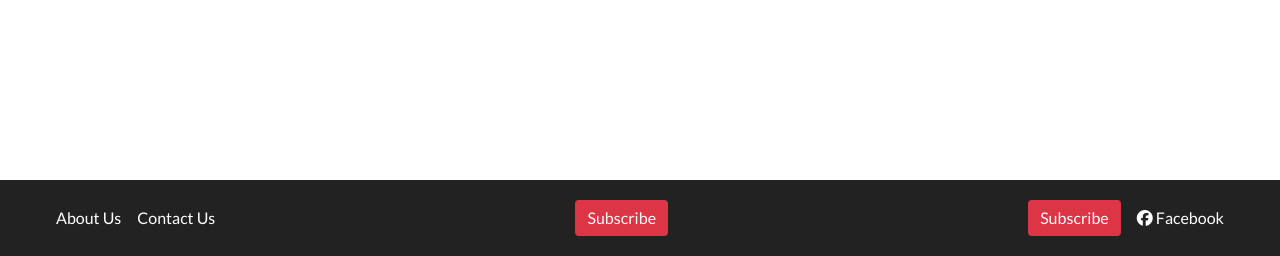
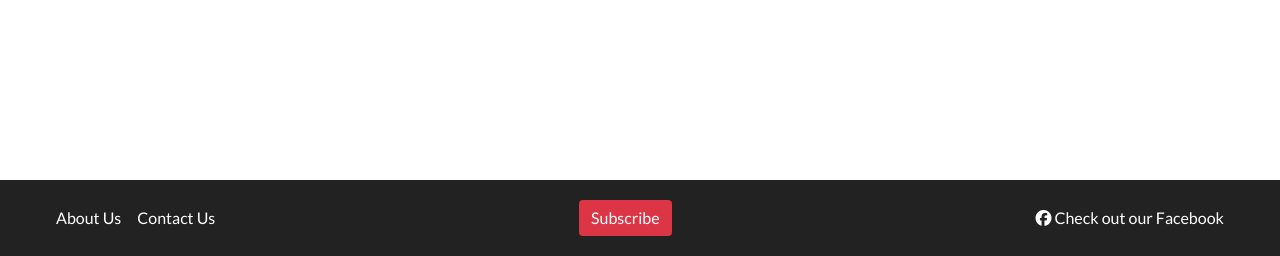
Before and after one commit to pauldmnn/Market-to-your-door, a Django app: page /cart/ in a window 1280 px wide. Shown: the part 544-800 px from the top of the page. Run offline with Django 5.2, Linux system fonts and the light colour scheme; some libraries are stand-ins or nearby versions.

Commit message:
Removed the second subscribe button on larger screens

```diff
--- a/static/css/base.css
+++ b/static/css/base.css
@@ -158,6 +158,12 @@ header {
     margin-top: 80px;
 }
 
+@media (min-width: 769px) {
+    .footer-right .subscribe-btn {
+      display: none;
+    }
+  }
+
 /* For smaller screens */
 
 @media (max-width: 992px) {
--- a/templates/base.html
+++ b/templates/base.html
@@ -160,7 +160,7 @@
       <div class="footer-right">
         <a href="/newsletter/subscribe/" class="subscribe-btn">Subscribe</a>
         <a href="https://www.facebook.com/" target="_blank">
-          <i class="fab fa-facebook"></i> Facebook
+          <i class="fab fa-facebook"></i> Check out our Facebook
         </a>
       </div>
     </div>
```
